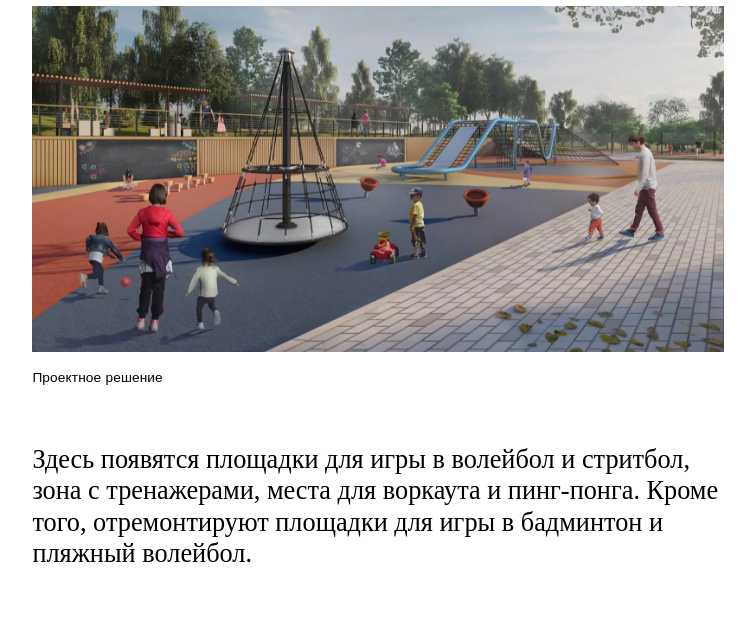
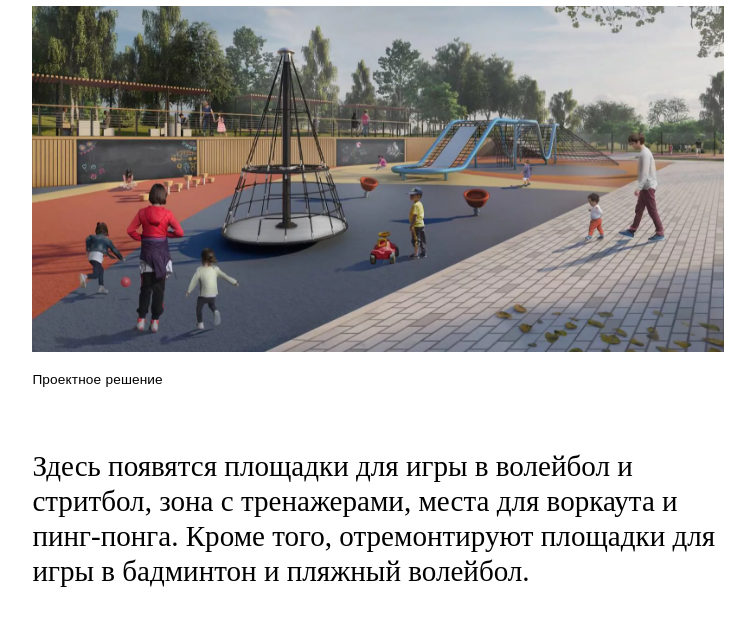
Before and after one commit to chypapa/pz1_6_v16, a plain HTML site: page index.html in a window 1280 px wide. Shown: the part 148-771 px from the top of the page, without its empty margins (262-1017 px from the left). Drawn offline with Linux system fonts and the light colour scheme.

Commit message:
Update style.css

```diff
--- a/style.css
+++ b/style.css
@@ -7,9 +7,9 @@
 body {
     font-family: 'Times New Roman';
     font-weight: 400;
-    font-size: clamp(0.313rem, 0.12rem + 0.96vw, 1.125rem);
+    font-size: clamp(0.438rem, 0.215rem + 1.11vw, 1.375rem);
     line-height: 140%;
-    /* 5 до 18 */
+    /* 5 до 22 */
     background-color: #ffffff;
     padding: 1% 23%;
 }
@@ -50,7 +50,7 @@ p {
 }
 h2{
     font-weight: 400;
-    font-size: clamp(0.313rem, -0.132rem + 2.22vw, 2.188rem); /* 7 до 32 */
+    font-size: clamp(0.438rem, -0.022rem + 2.3vw, 2.375rem); /* 7 до 38 */
     margin: 7vh 0;
     line-height: 120%;
 
```
